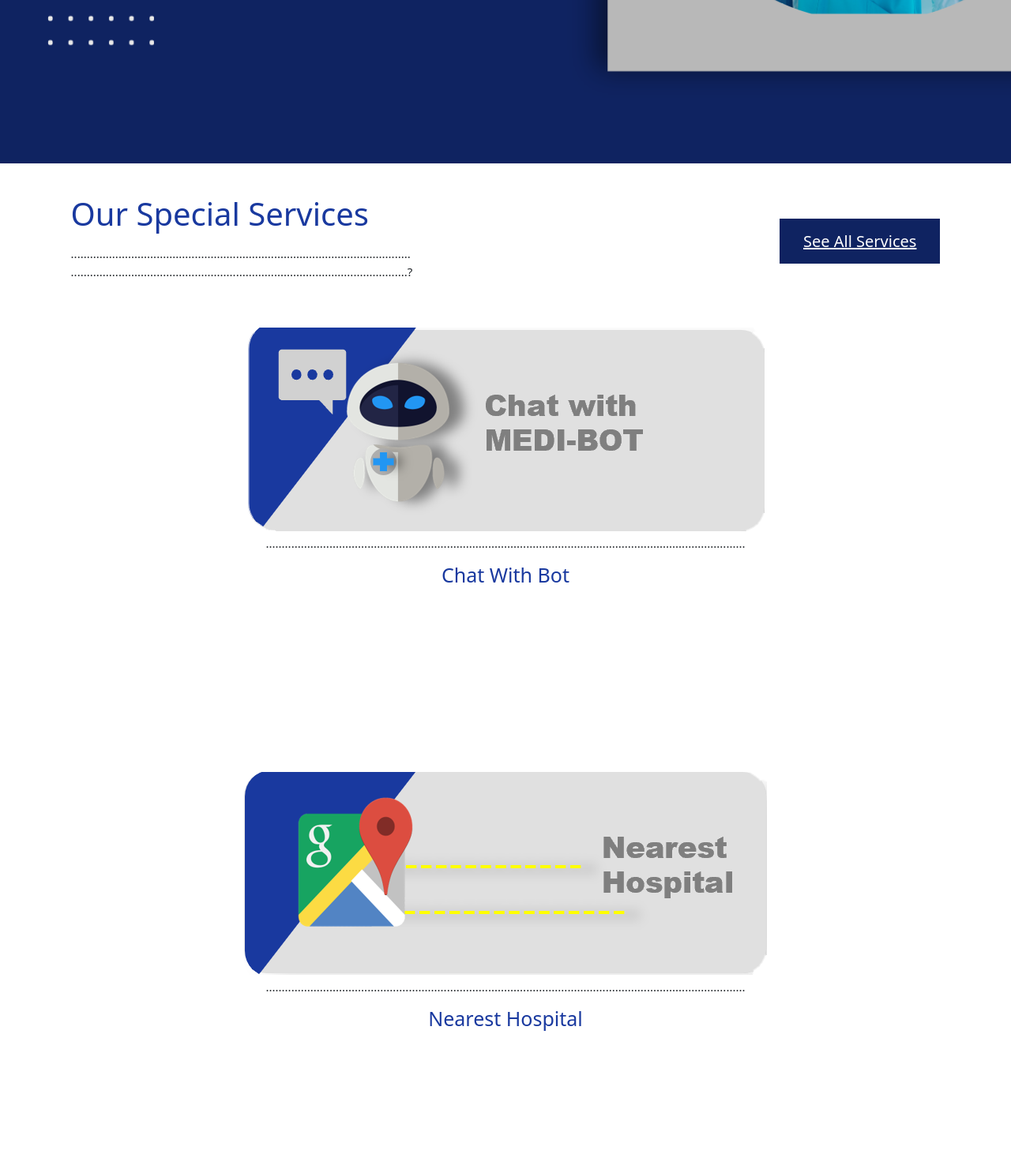
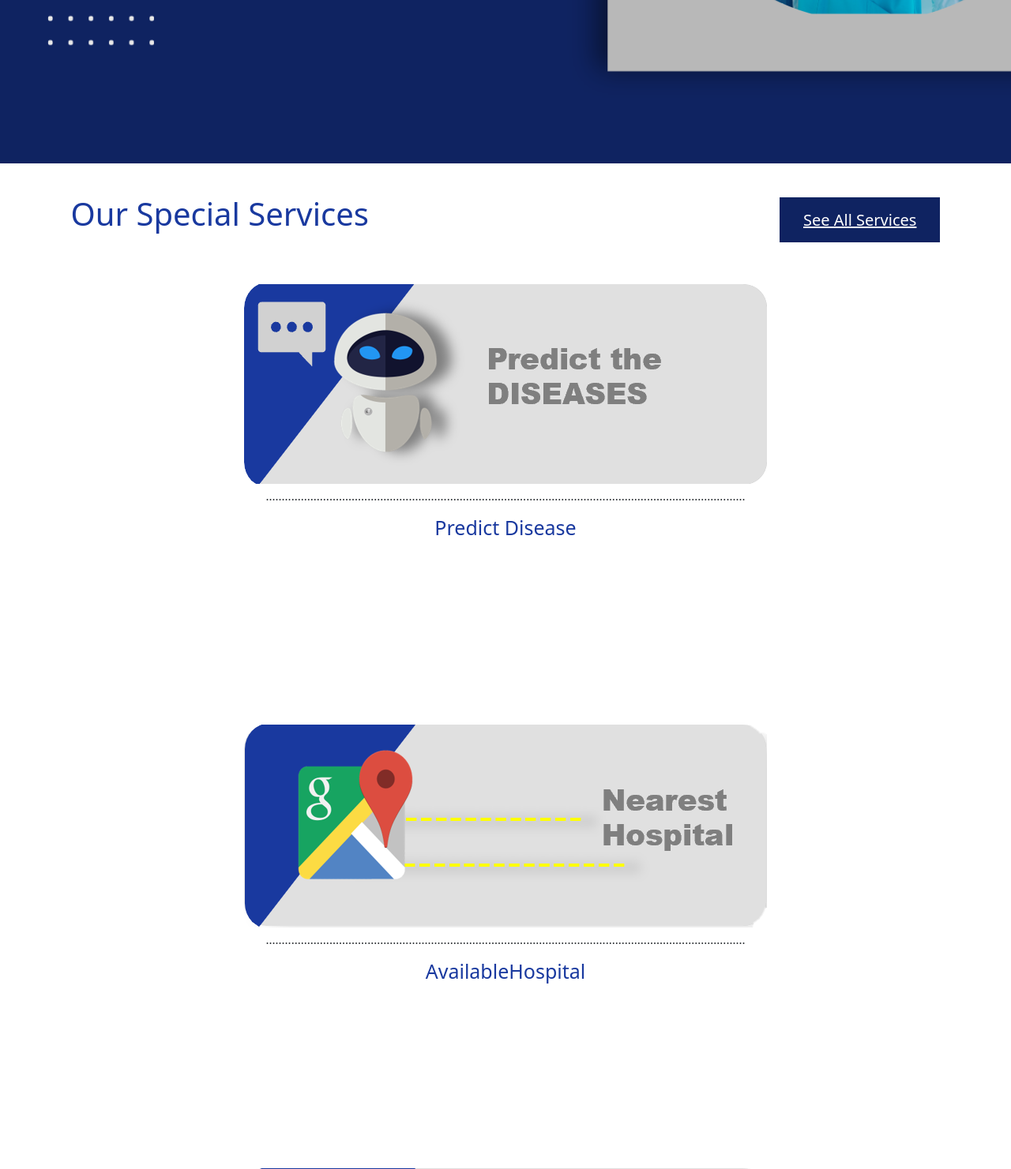
Before and after one commit to vivek-strike/medi-bot, a Django app: template templates/Home.html in a window 1280 px wide. Shown: the part 667-2148 px from the top of the page at 79% size. Run offline with Django 3.2, Linux system fonts and the light colour scheme; the template is opened without the code that fills it, so the values that code supplies are empty.

Commit message:
modified

```diff
--- a/templates/Home.html
+++ b/templates/Home.html
@@ -54,8 +54,8 @@
         <div class="service-content">
             <div class="left-service-content">
                 <h1>Our special services</h1>
-                <p>...........................................................................................................
-                    ..........................................................................................................?</p>
+                <!-- <p>...........................................................................................................
+                    ..........................................................................................................?</p> -->
             </div>
 
             <div class="right-service-content">
@@ -70,12 +70,12 @@
                 <div class="service-icon">
 
 
-                    <a href="{%url 'home' %}"><img src="{%static 'image/chatbot.png' %}" alt=""></a>
+                    <a href="{%url 'home' %}"><img src="{%static 'image\predict_model.png' %}" alt=""></a>
 
                     <i class=""></i>
                 </div>
                 <p>.......................................................................................................................................................</p>
-                <h2>Chat with Bot</h2>
+                <h2>Predict Disease</h2>
 
             </div>
 
@@ -87,7 +87,7 @@
                 </div>
                 <p>.......................................................................................................................................................</p>
 
-                <h2>Nearest hospital</h2>
+                <h2>AvailableHospital</h2>
 
             </div>
 
```
Also changed, not shown: db.sqlite3, static/image/predict_model.png (added).
